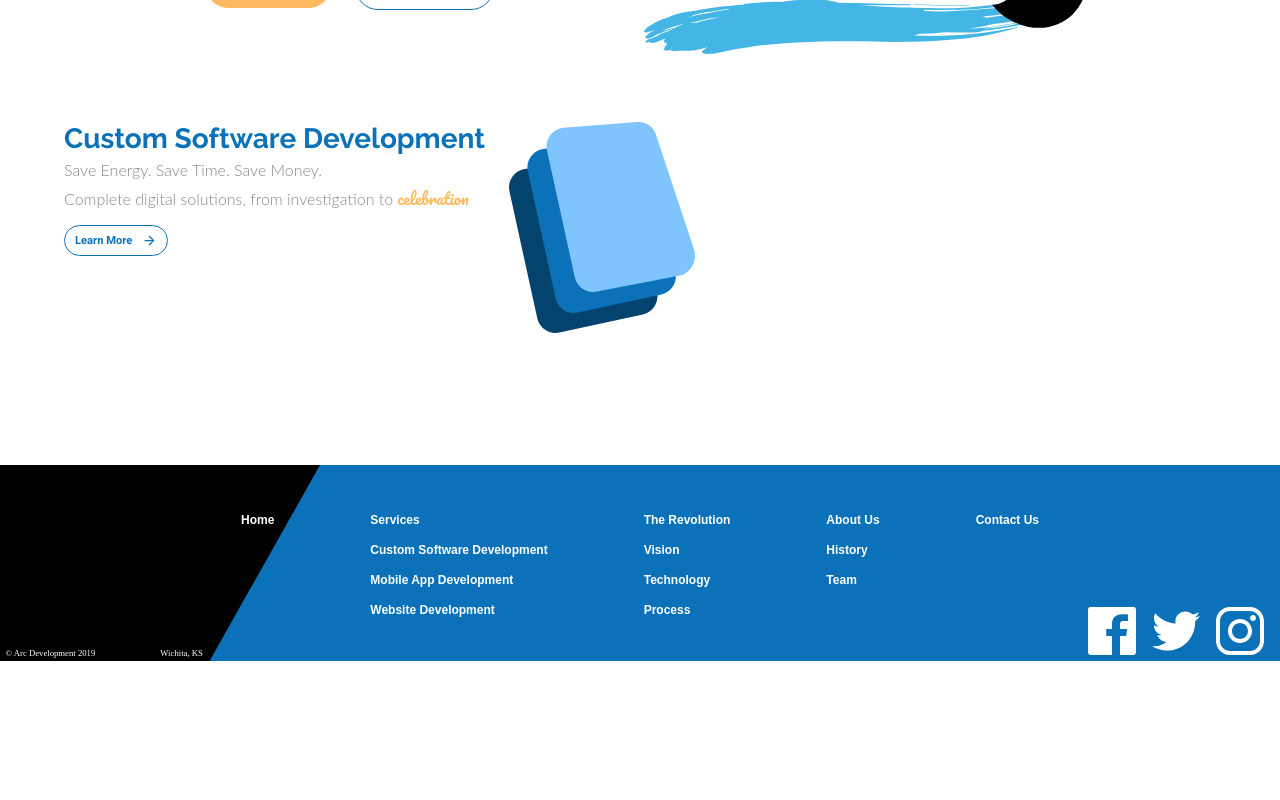
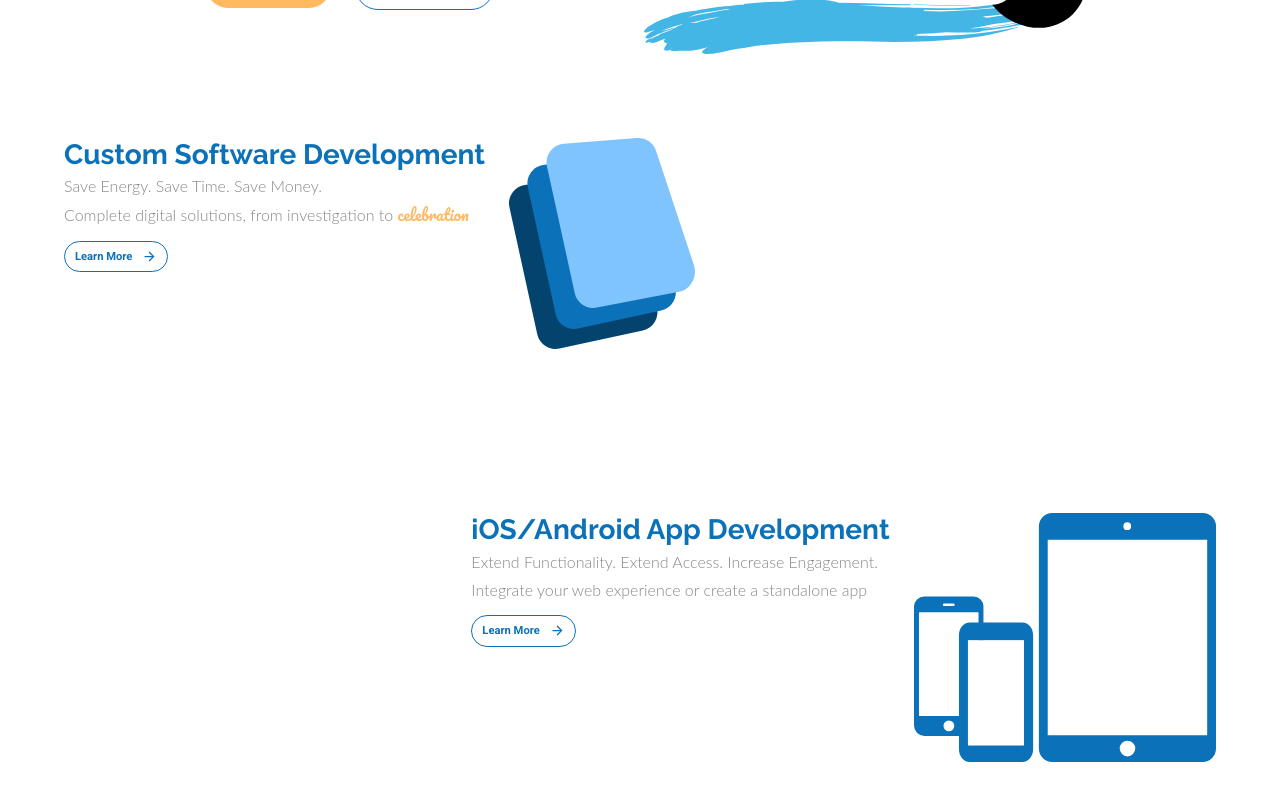
Before and after one commit to robertacrmota/rcrm-material-ui, a React (Create React App) app: page / in a window 1280 px wide. Shown: the part 340-1140 px from the top of the page. Before the commit the page ends 1007 px from the top, so only its background shows below. Built offline with nearby package versions, Linux system fonts and the light colour scheme.

Commit message:
update landing page -- add iOS/Android dev section

```diff
--- a/src/LandingPage.js
+++ b/src/LandingPage.js
@@ -8,13 +8,17 @@ import React from 'react';
 
 import heroIcon from './assets/designIcon.svg';
 import customSoftwareIcon from './assets/Custom Software Icon.svg';
+import mobileAppsIcon from './assets/mobileIcon.svg';
 
 const useStyles = makeStyles(theme => ({
     root: {
         padding: '5% 5%'
     },
     section: {
-        marginBottom: '4rem'
+        marginBottom: '10rem',
+        '&:nth-child(1)': {
+            marginBottom: '5rem'
+        }
     },
     sectionTextItem: {
         [theme.breakpoints.down('sm')]: {
@@ -36,7 +40,7 @@ const useStyles = makeStyles(theme => ({
         margin: '.7rem 0 0 0',
         fontSize: '.7rem',
         [theme.breakpoints.down('sm')]: {
-            margin: '1rem 0 2rem 0'
+            margin: '.5rem 0 1rem 0'
         }
     },
     heroText: {
@@ -116,6 +120,35 @@ export default function LandingPage() {
                     </Grid>
                 </Grid>
             </Grid>
+
+            {/** iOS/Android block ******************/}
+            <Grid item className={classes.section} >
+                <Grid container spacing={3}
+                      direction={matchesSM ? 'column' : 'row'}
+                      alignItems={matchesSM ? 'center' : 'undefined'}
+                      justify={matchesSM ? 'center' : 'flex-end'}>
+                    <Grid item className={classes.sectionTextItem}>
+                        <Typograph variant='h4'>
+                            iOS/Android App Development
+                        </Typograph>
+                        <Typograph variant='subtitle1'>
+                            Extend Functionality. Extend Access. Increase Engagement.
+                        </Typograph>
+                        <Typograph variant='subtitle1'>
+                            Integrate your web experience or create a standalone app {matchesSM ? null : <br />}
+                        </Typograph>
+                        <Button variant='outlined'
+                                disableRipple
+                                className={classes.learnButtonSmall}
+                        >
+                            <span style={{marginRight: '10px'}}>Learn More</span> <ButtonArrow width={15} height={15} fill={theme.palette.bg_tertiary.main}/>
+                        </Button>
+                    </Grid>
+                    <Grid item>
+                        <img src={mobileAppsIcon} />
+                    </Grid>
+                </Grid>
+            </Grid>
         </Grid>
     )
 };
--- a/src/components/Footer.js
+++ b/src/components/Footer.js
@@ -71,7 +71,7 @@ export default function Footer(props) {
                 <Grid container direction='column' spacing={2}>
                     <Grid item className={classes.gridItemLink} onClick={() => {props.setTabValue(1); props.setSelectedMenuIndex(0);}} component={Link} to="/services">Services</Grid>
                     <Grid item className={classes.gridItemLink} onClick={() => {props.setTabValue(1); props.setSelectedMenuIndex(1);}} component={Link} to="/customsoftware">Custom Software Development</Grid>
-                    <Grid item className={classes.gridItemLink} onClick={() => {props.setTabValue(1); props.setSelectedMenuIndex(2);}} component={Link} to="/mobileapps">Mobile App Development</Grid>
+                    <Grid item className={classes.gridItemLink} onClick={() => {props.setTabValue(1); props.setSelectedMenuIndex(2);}} component={Link} to="/mobileapps">iOS/Android App Development</Grid>
                     <Grid item className={classes.gridItemLink} onClick={() => {props.setTabValue(1); props.setSelectedMenuIndex(3);}} component={Link} to="/websites">Website Development</Grid>
                 </Grid>
               </Grid>
--- a/src/components/Header.js
+++ b/src/components/Header.js
@@ -136,7 +136,7 @@ export default function Header(props) {
   const menuOptions = [
     { name: "Services", link: "/services", tabValue: 1, menuIndex: 0 },
     { name: "Custom Software Development", link: "/customsoftware", tabValue: 1, menuIndex: 1, },
-    { name: "Mobile Development", link: "/mobileapps", tabValue: 1, menuIndex: 2, },
+    { name: "iOS/Android Development", link: "/mobileapps", tabValue: 1, menuIndex: 2, },
     { name: "Website Development", link: "/websites", tabValue: 1, menuIndex: 3, },
   ];
 
```
